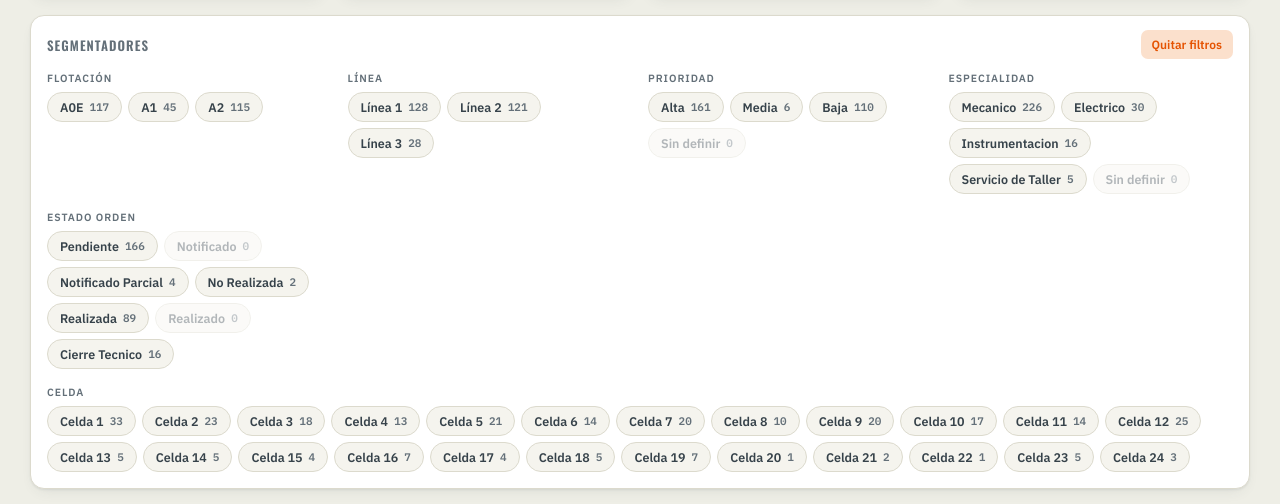
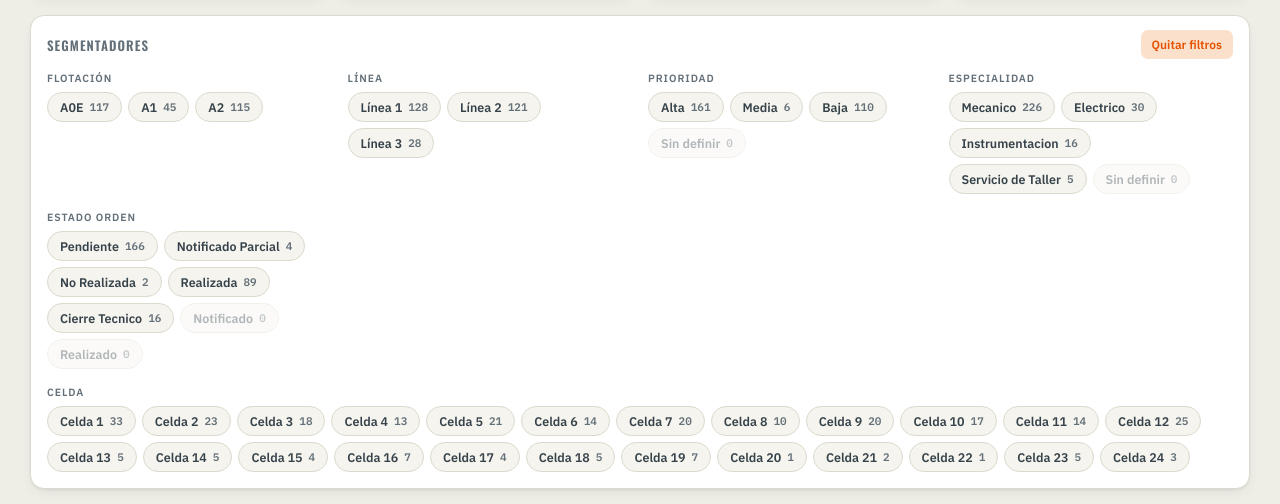
Before and after one commit to velizenriquee-dev/panel-flotacion-fra, a plain HTML site: page index.html in a window 1280 px wide. Shown: the part 248-752 px from the top of the page. Drawn offline with nearby package versions, Linux system fonts and the light colour scheme.

Commit message:
Add files via upload

```diff
--- a/index.html
+++ b/index.html
@@ -426,7 +426,18 @@ let charts = {};
 function buildSlicerGroup(containerId, field, order, labelFn){
   const container = document.getElementById(containerId);
   container.innerHTML = "";
-  const values = order || Array.from(new Set(DATA.map(r=>r[field]))).sort();
+  const baseOrder = order || Array.from(new Set(DATA.map(r=>r[field]))).sort();
+  // Categories that never occur in the full dataset (legacy/unused states, "Sin definir"
+  // when nothing is undefined) sink to the end of their group instead of sitting
+  // awkwardly between active ones. This is computed from the full dataset, not the
+  // current cross-filter selection, so chip positions stay stable while filtering.
+  const hasAnyData = val => DATA.some(r => r[field] === val);
+  const values = baseOrder.slice().sort((a, b) => {
+    const ad = hasAnyData(a) ? 0 : 1;
+    const bd = hasAnyData(b) ? 0 : 1;
+    if(ad !== bd) return ad - bd;
+    return baseOrder.indexOf(a) - baseOrder.indexOf(b);
+  });
   values.forEach(val => {
     const count = filteredRows(field).filter(r => r[field]===val).length;
     const chip = document.createElement("button");
```
